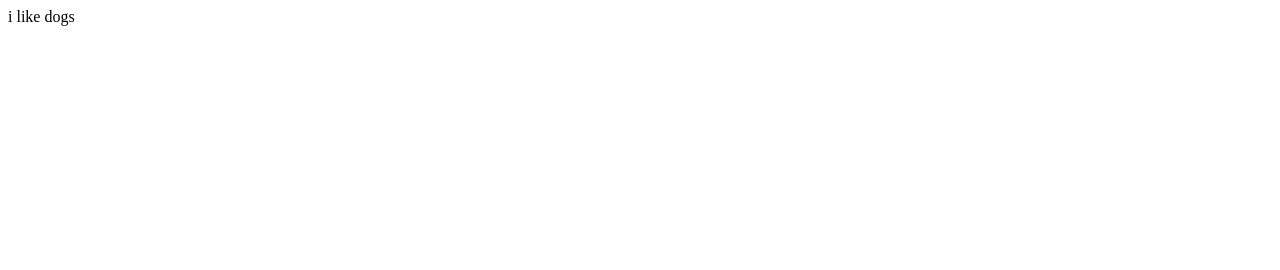
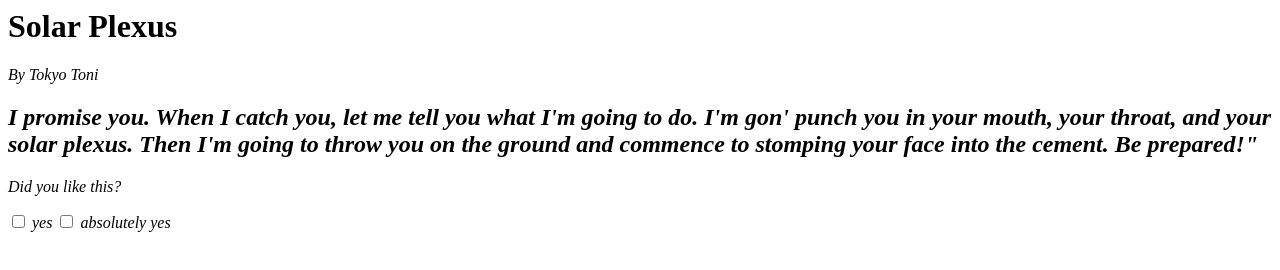
Before and after one commit to ngutie28/ART-101, a plain HTML site: page index.html in a window 1280 px wide. Drawn offline with Linux system fonts and the light colour scheme.

Commit message:
Update index.html

```diff
--- a/index.html
+++ b/index.html
@@ -1 +1,15 @@
-i like dogs
+
+<h1> Solar Plexus </h1>
+
+<p><em>By Tokyo Toni<em></p>
+
+    <h2> I promise you. When I catch you, let me tell you what I'm going to do.
+        I'm gon' punch you in your mouth, your throat, and your solar plexus.
+        Then I'm going to throw you on the ground and commence to stomping your face into the cement.
+        Be prepared!" </h2>
+
+<p>Did you like this?</p>
+
+    <input type="checkbox"> yes
+
+    <input type="checkbox"> absolutely yes
```
